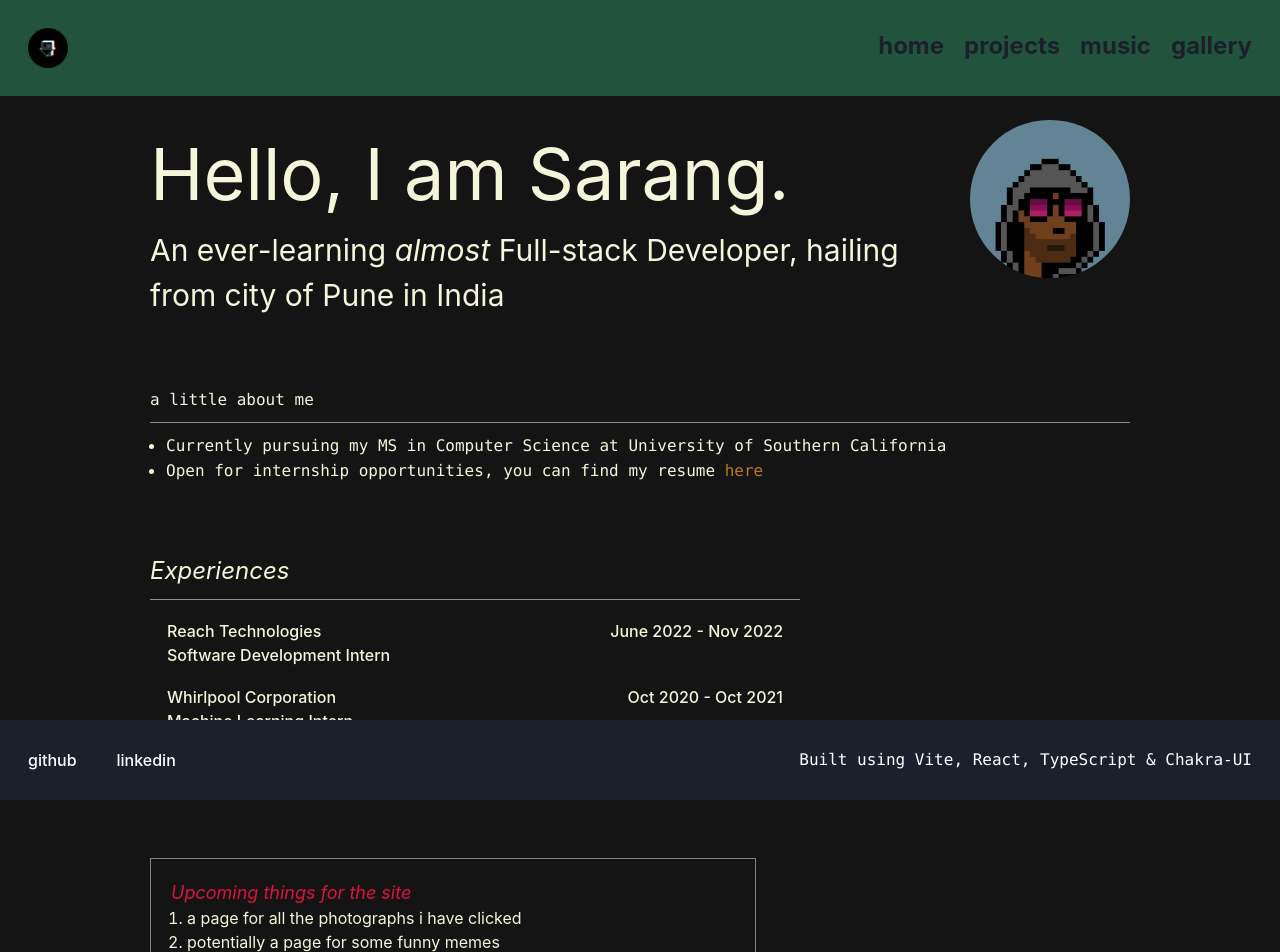
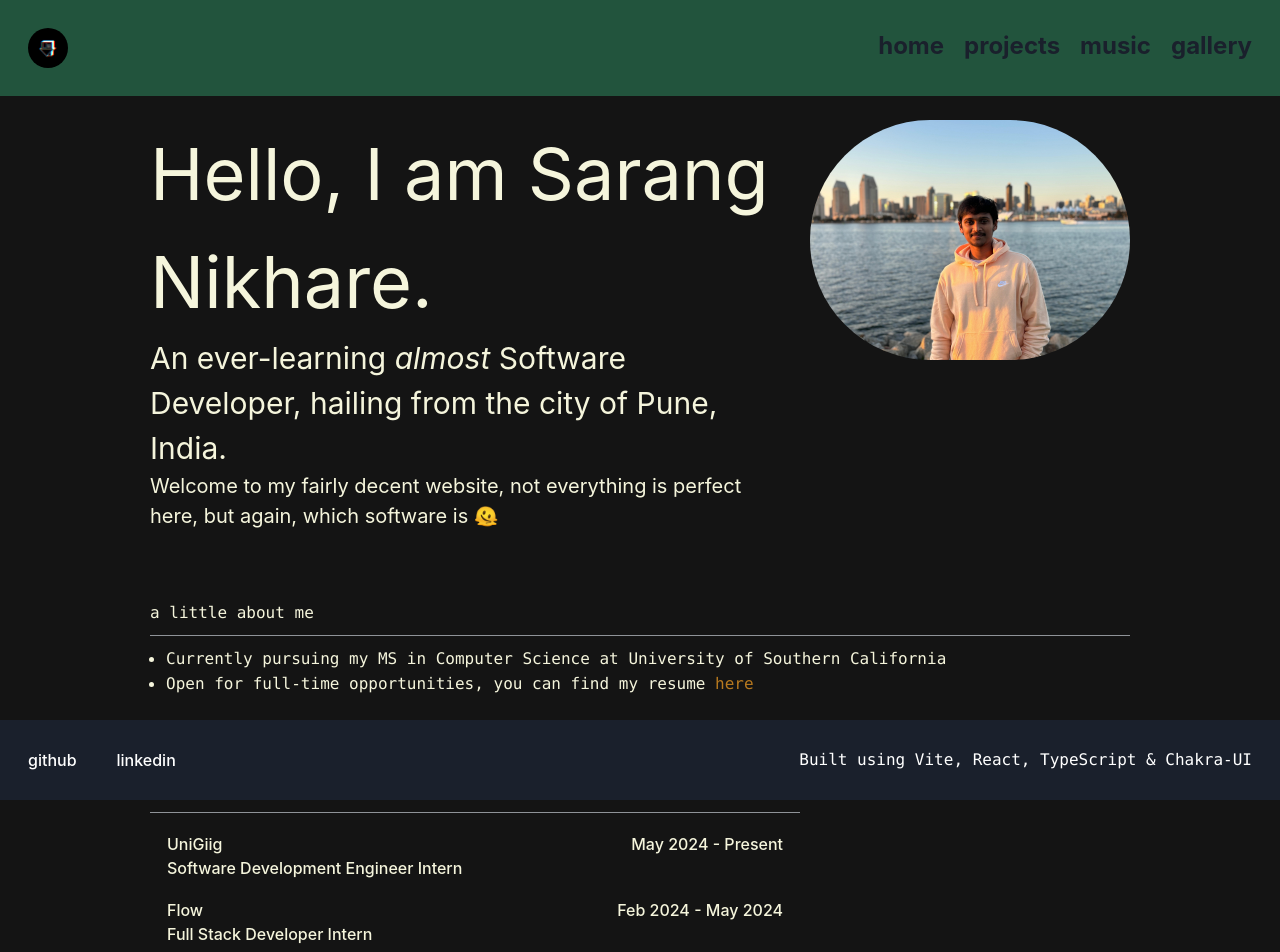
Before and after one commit to i-supermario/portfolio-app, a React (Vite) app in the folder app/: page / in a window 1280 px wide. Shown: the top 952 px of the page. Built offline with nearby package versions, Linux system fonts and the light colour scheme.

Commit message:
update 09/24

```diff
--- a/app/src/components/about.tsx
+++ b/app/src/components/about.tsx
@@ -12,7 +12,7 @@ export default function About(){
                 <Text as="samp" > Currently pursuing my MS in Computer Science at University of Southern California </Text>
               </ListItem>
               <ListItem>
-                <Text as="samp" > Open for internship opportunities, you can find my resume <Link href="https://drive.google.com/file/d/1QswZ9rg8cbzlQeRzdx4_88w4E851V2bo/view?usp=sharing" color="yellow.600" isExternal >here</Link> </Text>
+                <Text as="samp" > Open for full-time opportunities, you can find my resume <Link href="https://drive.google.com/file/d/1-ojxW8Wzt3nUJle02R915KNE9iMJvgMF/view?usp=sharing" color="yellow.600" isExternal >here</Link> </Text>
               </ListItem>
             </UnorderedList>
           </Box>
--- a/app/src/components/experiencelist.tsx
+++ b/app/src/components/experiencelist.tsx
@@ -8,6 +8,21 @@ export default function ExperienceList(){
                 <Text as="em" fontSize="2xl" >Experiences</Text>
                 <Divider minWidth={{base:'350px',sm:'650px'}}/>
                 <Accordion minWidth={{base:'350px',sm:'650px'}} allowToggle>
+                    <Experience
+                        CompanyName="UniGiig"
+                        position="Software Development Engineer Intern"
+                        from="May 2024"
+                        to="Present"
+                        description="Creating MongoDB aggregation pipelines to generate marketing data leading to increase in user conversion by 5%;Developed reminders feature to improve gig completion rate by 9% using Firebase Cloud Messaging and Cron utilities;Conducted thorough user testing and code reviews to maintain code quality and functionality;Built an optimized and responsive website and mobile application using React, React Native, Redux, TypeScript & Tailwind CSS;Connected forms on company website using Google App Scripts to store user data in Google Sheets, reducing manual effort"
+
+                    />
+                    <Experience
+                        CompanyName="Flow"
+                        position="Full Stack Developer Intern"
+                        from="Feb 2024"
+                        to="May 2024"
+                        description="Continuous development, debugging and testing of application created using Electron.js, React.js, HTML, CSS, and Material-UI;Creating third-party integrations with platforms like WhatsApp, Telegram and LinkedIn to improve user experience;Improved readability and codebase quality by 2% with lazy loading, code splitting and eliminating redundancies"
+                    />
                     <Experience
                         CompanyName="Reach Technologies"
                         position="Software Development Intern"
--- a/app/src/components/introduction.tsx
+++ b/app/src/components/introduction.tsx
@@ -7,11 +7,12 @@ export default function Intro(){
         <>
             <Flex direction={{base: 'column-reverse', md: 'row'}} columnGap="30" justifyContent="space-between" >
                 <Box>
-                    <Text fontSize="7xl" >Hello, I am Sarang.</Text>
-                    <Text fontSize="3xl">An ever-learning <Text as="em">almost</Text> Full-stack Developer, hailing from city of Pune in India</Text>
+                    <Text fontSize="7xl" >Hello, I am Sarang Nikhare.</Text>
+                    <Text fontSize="3xl">An ever-learning <Text as="em">almost</Text> Software Developer, hailing from the city of Pune, India.</Text>
+                    <Text fontSize="xl" >Welcome to my fairly decent website, not everything is perfect here, but again, which software is 🫠 </Text>
                 </Box>
                 <Box>
-                    <Avatar height="auto" width="40"  src={ProfilePic}/>
+                    <Avatar height="auto" width="80" src={ProfilePic}/>
                 </Box>
             </Flex>
         </>
--- a/app/src/pages/spotify/index.tsx
+++ b/app/src/pages/spotify/index.tsx
@@ -60,9 +60,17 @@ export default function Music(){
             <Header/>
             {
               !loggedIn ?
-              <Button colorScheme='purple' onClick={()=>createSpotifyInstance()}>
-                <a href={`${URL}/auth/login`} target="_blank">Login</a>
-              </Button>
+              <Box
+                display="flex"
+                flexDirection="column"
+                alignItems="center"
+                gap="10"
+              >
+                <Button colorScheme='purple' onClick={()=>createSpotifyInstance()}>
+                  <a href={`${URL}/auth/login`} target="_blank">Login</a>
+                </Button>
+                <Text fontSize="small" color="whatsapp.100" >Disclaimer: The login attempt will be initially slow</Text>
+              </Box>
               :
               <>
                 <Box
```
Also changed, not shown: app/src/assets/pp.jpg.
